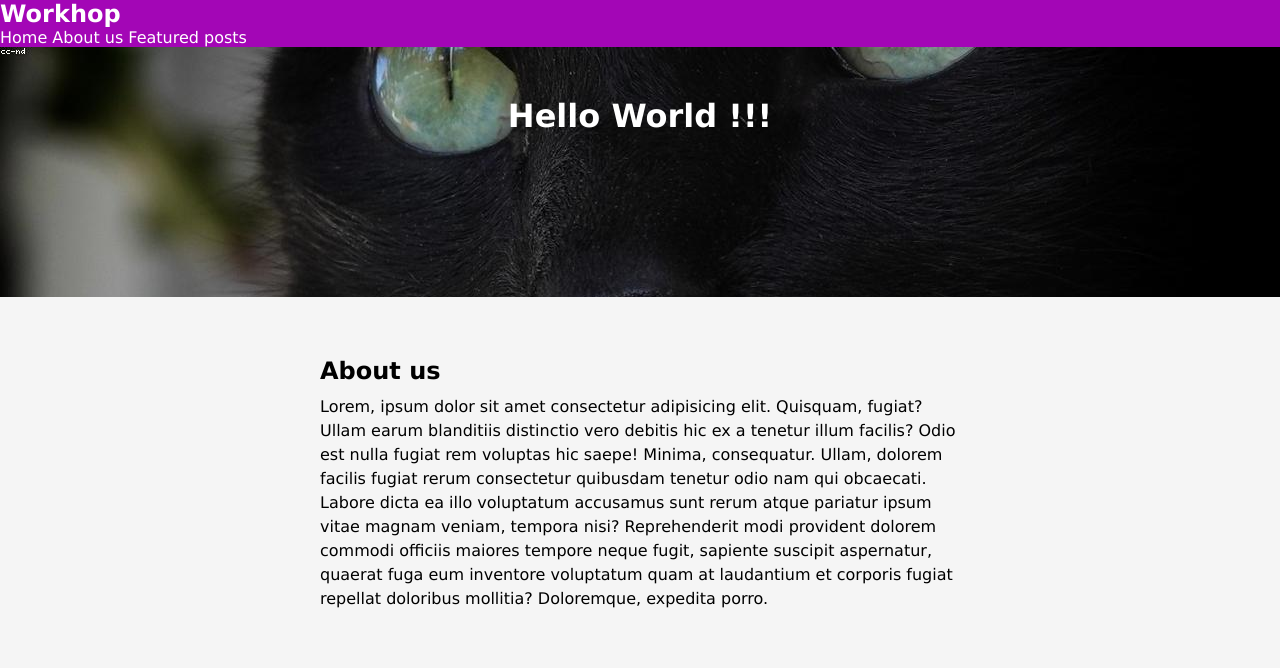
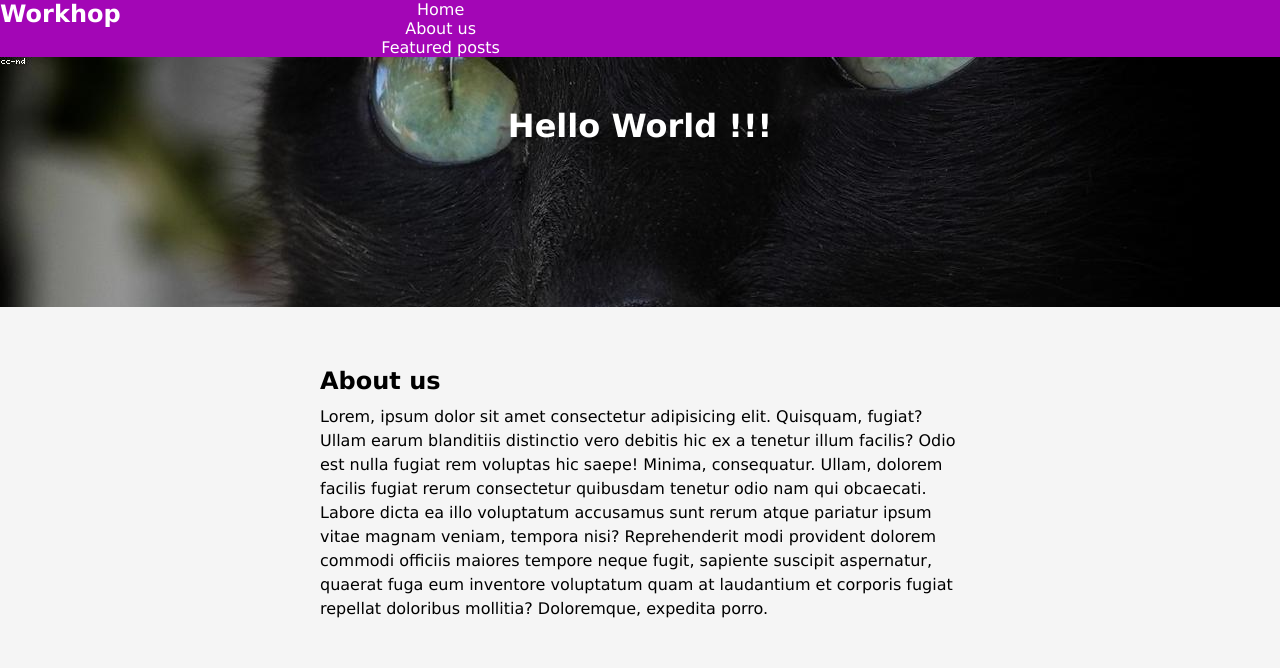
Before and after one commit to brrrrrbrrrr/cda-workshop-css-responsive, a plain HTML site: page index.html in a window 1280 px wide. Shown: the top 668 px of the page. Drawn offline with Linux system fonts and the light colour scheme.

Commit message:
i commit for desktop computer

```diff
--- a/index.html
+++ b/index.html
@@ -9,9 +9,11 @@
   <body>
     <nav>
       <h2>Workhop</h2>
-      <a href="">Home</a>
-      <a href="">About us</a>
-      <a href="">Featured posts</a>
+      <div class="nav-container">
+        <a href="">Home</a>
+        <a href="">About us</a>
+        <a href="">Featured posts</a>
+      </div>
     </nav>
     <header>
       <h1>Hello World !!!</h1>
--- a/style.css
+++ b/style.css
@@ -110,3 +110,19 @@ footer {
   color: var(--font-color);
   padding: 10px;
 }
+
+@media screen and (min-width: 320px) {
+  nav {
+    display: flex;
+    height: auto;
+    width: 100vw;
+  }
+
+  .nav-container {
+    display: flex;
+    flex-direction: column;
+    justify-content: center;
+    align-items: center;
+    width: 50%;
+  }
+}
```
